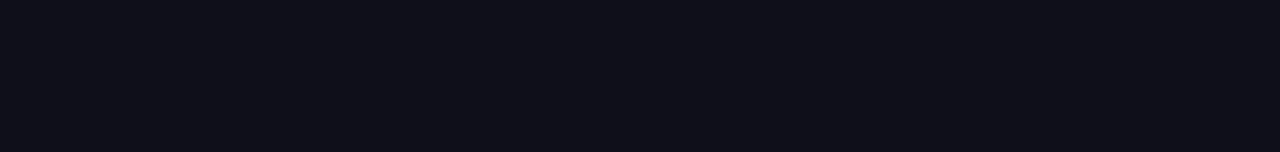
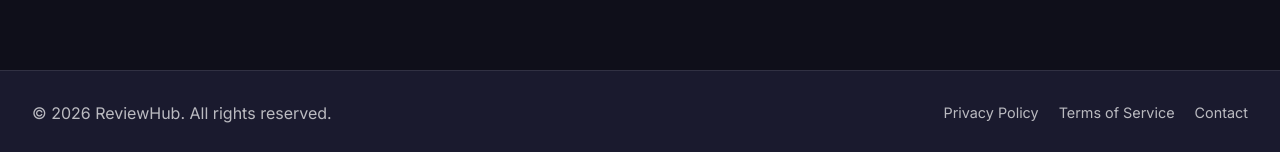
Before and after one commit to kpmisthah/review-system-frontend, a React (Vite) app: page / in a window 1280 px wide. Shown: the part 1303-1455 px from the top of the page. Before the commit the page ends 1373 px from the top, so only its background shows below. Built offline with nearby package versions, Linux system fonts and the light colour scheme; no server answers.

Commit message:
feat(ui): add application footer

```diff
--- a/src/App.jsx
+++ b/src/App.jsx
@@ -3,6 +3,7 @@
 import { ThemeProvider } from './context/ThemeContext';
 import { ToastProvider } from './context/ToastContext';
 import Navbar from './components/Navbar';
+import Footer from './components/Footer';
 import ProtectedRoute from './components/ProtectedRoute';
 import Login from './pages/Login';
 import Register from './pages/Register';
@@ -102,6 +103,7 @@
           <ToastProvider>
             <div className="app">
               <AppRoutes />
+              <Footer />
             </div>
           </ToastProvider>
         </ThemeProvider>
--- /dev/null
+++ b/src/components/Footer.css
@@ -0,0 +1,40 @@
+.footer {
+    background: var(--bg-secondary);
+    border-top: 1px solid var(--border-color);
+    padding: 2rem 0;
+    margin-top: auto;
+}
+
+.footer-content {
+    max-width: 1400px;
+    margin: 0 auto;
+    padding: 0 32px;
+    display: flex;
+    justify-content: space-between;
+    align-items: center;
+    color: var(--text-secondary);
+}
+
+.footer-links {
+    display: flex;
+    gap: 20px;
+}
+
+.footer-links a {
+    color: var(--text-secondary);
+    text-decoration: none;
+    font-size: 0.9rem;
+    transition: color 0.2s;
+}
+
+.footer-links a:hover {
+    color: var(--text-primary);
+}
+
+@media (max-width: 640px) {
+    .footer-content {
+        flex-direction: column;
+        gap: 16px;
+        text-align: center;
+    }
+}
--- /dev/null
+++ b/src/components/Footer.jsx
@@ -0,0 +1,18 @@
+import './Footer.css';
+
+const Footer = () => {
+    return (
+        <footer className="footer">
+            <div className="footer-content">
+                <p>&copy; {new Date().getFullYear()} ReviewHub. All rights reserved.</p>
+                <div className="footer-links">
+                    <a href="#">Privacy Policy</a>
+                    <a href="#">Terms of Service</a>
+                    <a href="#">Contact</a>
+                </div>
+            </div>
+        </footer>
+    );
+};
+
+export default Footer;
```
